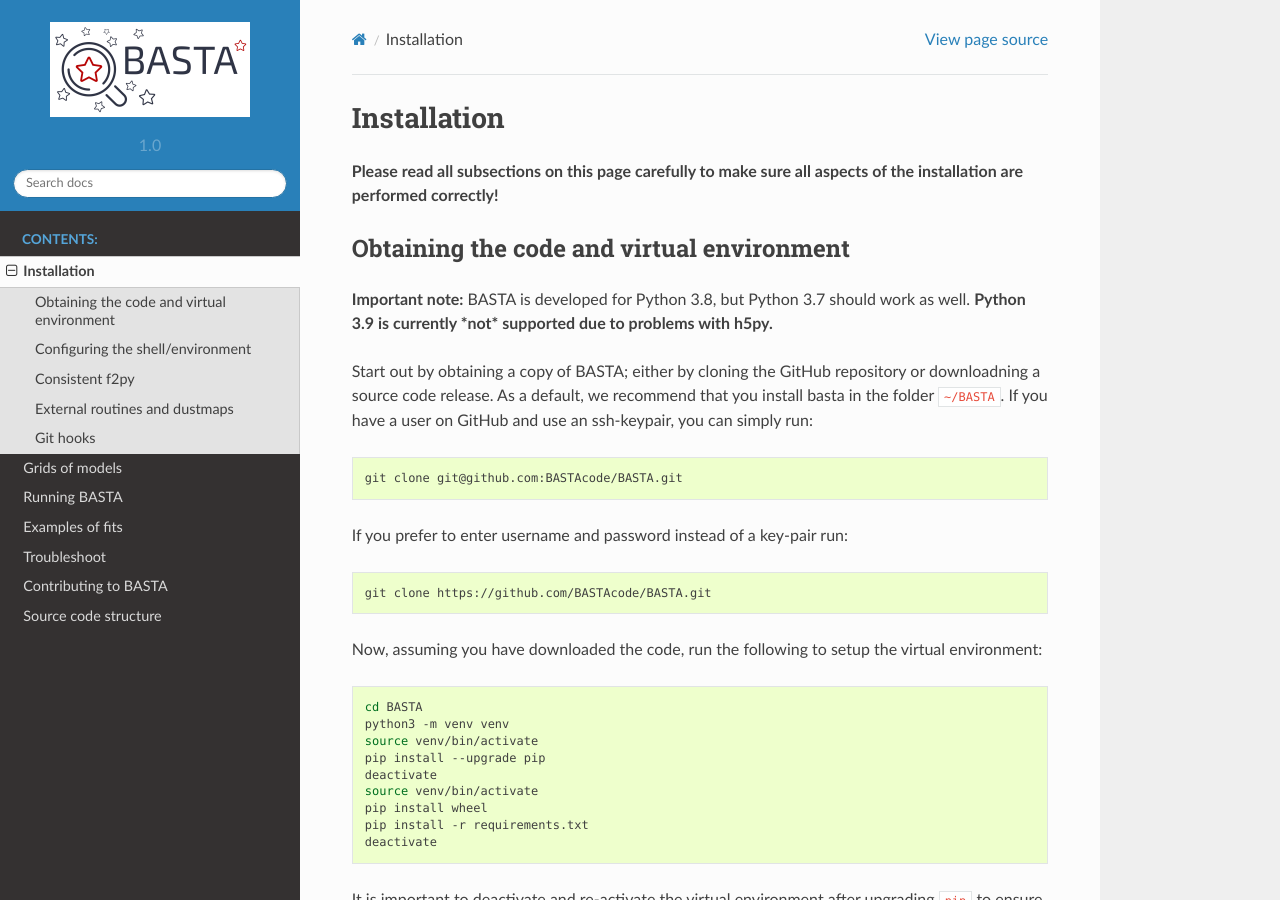
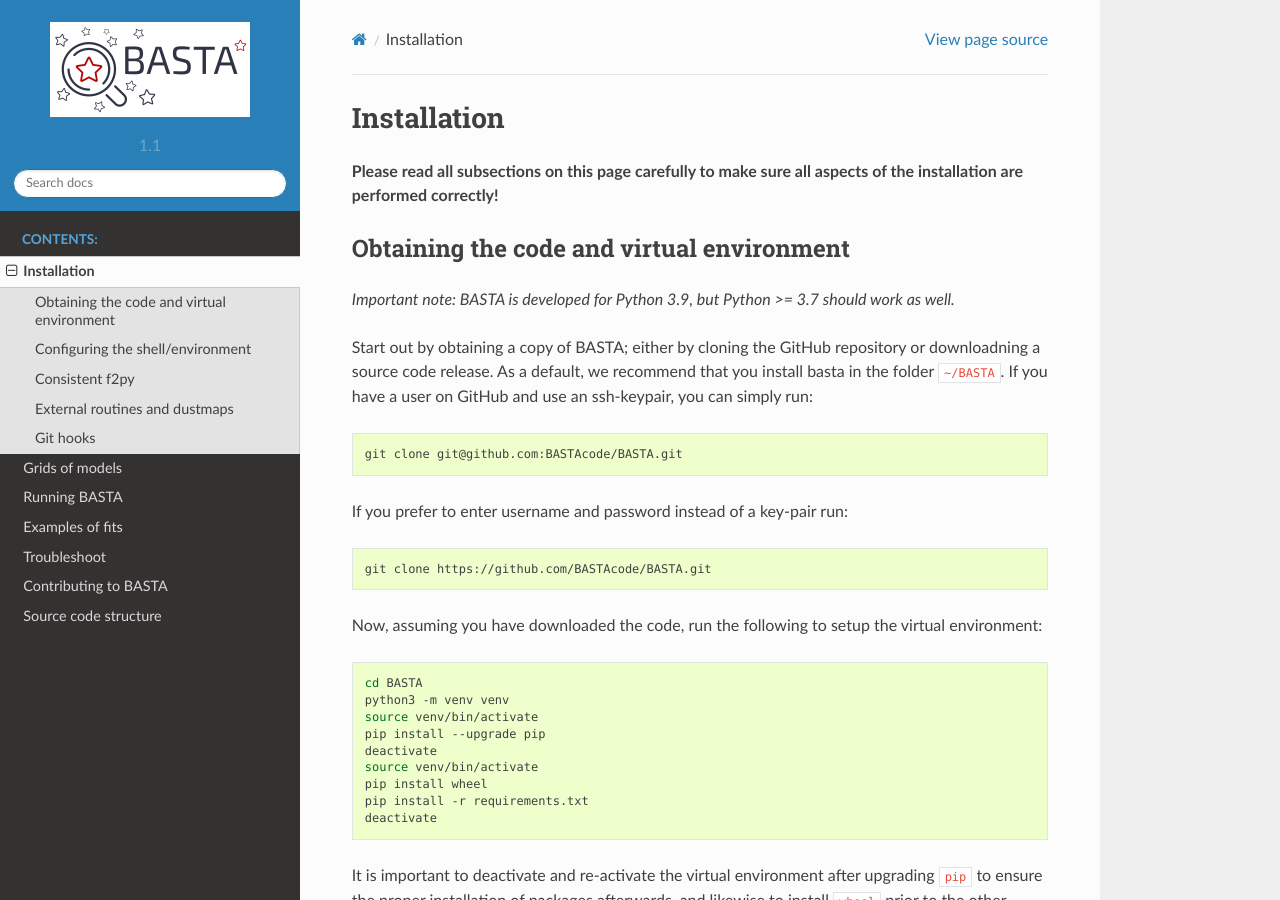
Before and after one commit to BASTAcode/BASTA, a Sphinx documentation site: the page built from docs/install.rst, in a window 1280 px wide and 900 px high. Built offline with Sphinx 7.4.7 and the Read the Docs theme 2.0.0, drawn with Linux system fonts in a browser that asks for light colours.

Commit message:
Update version in file, readme, docs

```diff
--- a/basta/_version.py
+++ b/basta/_version.py
@@ -1 +1 @@
-__version__ = "1.0"
+__version__ = "1.1"
--- a/docs/conf.py
+++ b/docs/conf.py
@@ -25,10 +25,10 @@ copyright = "2021, The BASTA Team"
 author = "The BASTA Team"
 
 # The short X.Y version.
-version = "1.0"
+version = "1.1"
 
 # The full version, including alpha/beta/rc tags.
-release = "1.0"
+release = "1.1"
 
 
 # -- General configuration ------------------------------------------------
--- a/docs/index.rst
+++ b/docs/index.rst
@@ -12,7 +12,11 @@ BASTA is a python-based fitting tool designed to determine properties of stars u
 models. It calculates the probability density function of a given stellar property based on a set of observational
 constraints defined by the user.
 
-*Please follow the repository on GitHub to get notifications on new releases: Click "Watch" then "Custom" and tick "Releases.*
+Current stable version: v1.1
+
+*Please follow the repository on* `GitHub <https://github.com/BASTAcode/BASTA>`_ *to get notifications on new releases: Click "Watch" then "Custom" and tick "Releases.*
+
+
 
 .. toctree::
    :maxdepth: 1
--- a/docs/install.rst
+++ b/docs/install.rst
@@ -11,8 +11,8 @@ Installation
 Obtaining the code and virtual environment
 ------------------------------------------
 
-**Important note:** BASTA is developed for Python 3.8, but Python 3.7 should work as well. **Python 3.9 is currently
-*not* supported due to problems with h5py.**
+*Important note: BASTA is developed for Python 3.9, but Python >= 3.7 should work as well.*
+
 
 Start out by obtaining a copy of BASTA; either by cloning the GitHub repository or downloadning a source code release. As a default, we recommend that you install basta in the folder ``~/BASTA``. If you have a user on GitHub and use an ssh-keypair, you can simply run:
 
--- a/requirements.txt
+++ b/requirements.txt
@@ -7,5 +7,5 @@ matplotlib==3.5.0
 numpy==1.21.4
 pre-commit==2.15.0
 scikit-learn==1.0.1
-scipy==1.7.2
+scipy==1.7.3
 tqdm==4.62.3
```
Also changed, not shown: README.md (+2 -2 lines), setup.py (+3 -6 lines).
